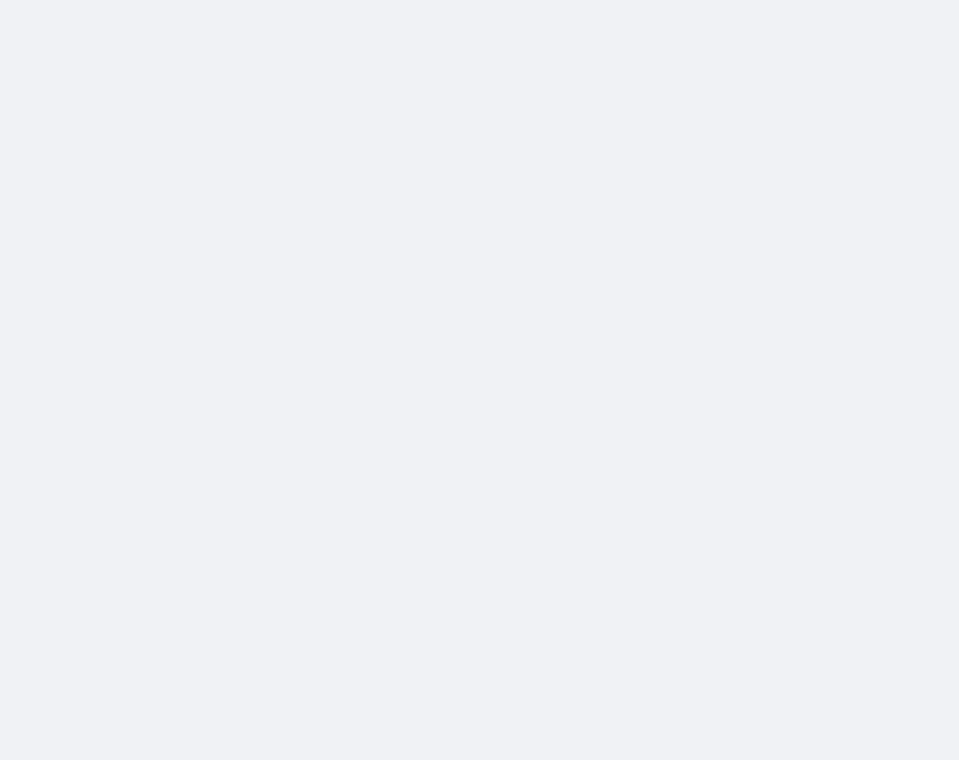
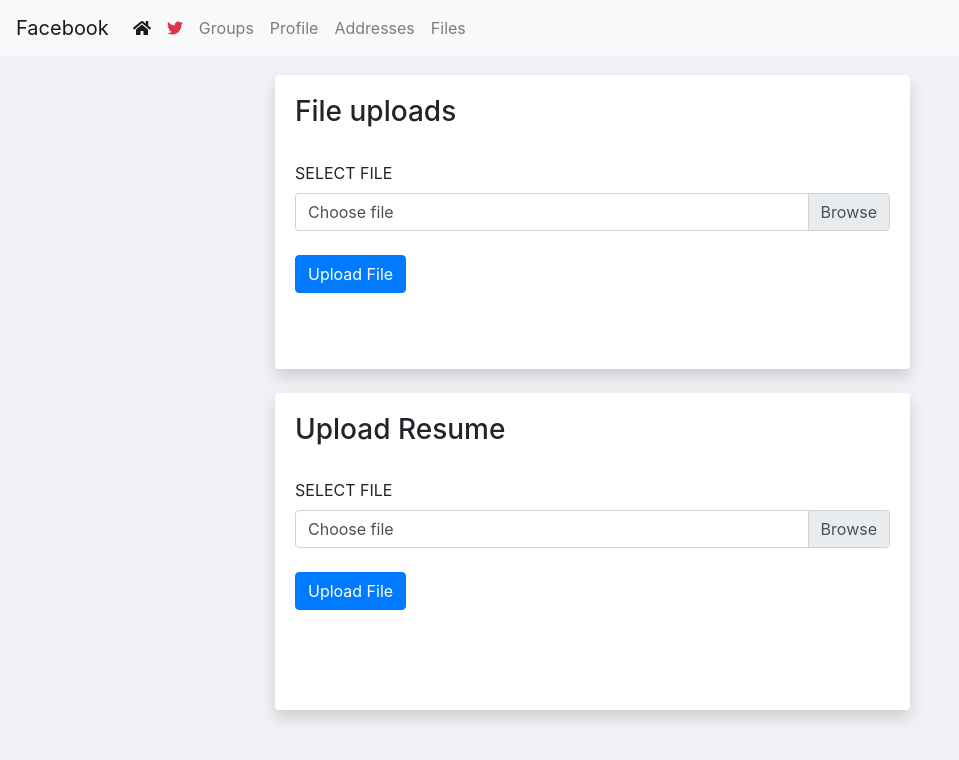
Before and after one commit to Bhargav-ui/faceBook, a React (Create React App) app: page /files in a window 1280 px wide. Shown: the top 760 px of the page, without its empty margins (0-959 px from the left). Built offline with nearby package versions, Linux system fonts and the light colour scheme.

Commit message:
images upload

```diff
--- a/src/App.js
+++ b/src/App.js
@@ -8,6 +8,7 @@ import Home from './components/Home/Home';
 import Profile from "./components/Profile/Profile";
 import RecoverPassword from "./components/Profile/RecoverPassword";
 import Addresses from "./components/Addresses/Addresses";
+import Files from "./components/Files/Files";
 
 function App() {
   return (
@@ -19,6 +20,7 @@ function App() {
           <Route exact path="/profile" component={Profile} />
           <Route exact path="/recover_password" component={RecoverPassword} />
           <Route exact path="/addresses" component={Addresses} />
+          <Route exact path="/files" component={Files} />
         </Switch>
       </BrowserRouter>
     </>
--- /dev/null
+++ b/src/apis/Files.js
@@ -0,0 +1,12 @@
+import axios from "axios";
+
+export const uploadFileApi = (source, file) => {
+  let form = new FormData();
+  form.append("source", source);
+  form.append("uploaded_file", file);
+
+  return axios.post(
+    "https://www.edstaack.com/api/learning/file_uploads.php",
+    form
+  );
+};
--- /dev/null
+++ b/src/components/Files/Files.js
@@ -0,0 +1,225 @@
+import { useState } from "react";
+import { uploadFileApi } from "../../apis/Files";
+import Nav from "../Home/Nav";
+
+const Files = () => {
+  // Messages
+  const [fileMsg, setFileMsg] = useState("");
+  const [apiMsg, setApiMsg] = useState("");
+
+  // values
+  const [file, setFile] = useState([]);
+  const [allowedMimeTypes, setAllowedMimeTypes] = useState([
+    "image/bmp",
+    "image/gif",
+    "image/jpeg",
+    "image/png",
+    "image/svg+xml",
+    "image/webm",
+  ]);
+  const [imagePath, setImagePath] = useState("");
+
+  const uploadFile = () => {
+    console.log(file);
+    let noOfErrors = 0;
+    let fileTypeError = 1;
+    if (file.length == 0) {
+      noOfErrors = 1;
+      setFileMsg("Please select image");
+    }
+
+    if (file.length > 0) {
+      allowedMimeTypes.map((type) => {
+        if (type == file[0].type) {
+          fileTypeError = 0;
+        }
+      });
+      if (fileTypeError == 1) {
+        noOfErrors = 1;
+        setFileMsg("Images only allowed");
+      } else {
+        // 1 kb  = 1024 bytes
+        // 1 mb = 1024 KB
+        // 2 MB  = 2 * 1024 * 1024 bytes
+        if (file[0].size > 2097152) {
+          noOfErrors = 1;
+          setFileMsg("Max allowed size is 2 MB");
+        } else {
+          setFileMsg("");
+        }
+      }
+    }
+
+    if (noOfErrors == 0) {
+      uploadFileApi("react app", file[0]).then((response) => {
+        console.log(response);
+        if (response.data.result == "success") {
+          setApiMsg(response.data.data.imagePath);
+          setImagePath(response.data.data.imagePath);
+        } else {
+          setApiMsg(response.data.msg);
+        }
+      });
+    }
+  };
+
+  // Resume varibales
+  const [doc, setDoc] = useState([]);
+  const [docMsg, setDocMsg] = useState("");
+  const [docApiMsg, setDocApiMsg] = useState("");
+  const [allowedDocTypes, setAllowedDocTypes] = useState([
+    "application/msword",
+    "application/vnd.openxmlformats-officedocument.wordprocessingml.document",
+    "application/pdf",
+    "text/plain",
+  ]);
+  const [docPath, setDocPath] = useState("");
+
+  const uploadDoc = () => {
+    console.log(doc);
+    let noOfErrors = 0;
+    let fileTypeError = 1;
+    if (doc.length == 0) {
+      noOfErrors = 1;
+      setDocMsg("please select document");
+    } else {
+      setDocMsg("");
+    }
+
+    if (doc.length > 0) {
+      allowedDocTypes.map((type) => {
+        if (type == doc[0].type) {
+          fileTypeError = 0;
+        }
+      });
+      if (fileTypeError == 1) {
+        noOfErrors = 1;
+        setDocMsg("Please select word or pdf or text files");
+      } else {
+        if (doc[0].size > 2097152) {
+          noOfErrors = 1;
+          setDocMsg("Max 2MB only allowed");
+        } else {
+          setDocMsg("");
+        }
+      }
+    }
+
+    if (noOfErrors == 0) {
+      uploadFileApi("react app", doc[0]).then((response) => {
+        if (response.data.result == "success") {
+          setDocPath(response.data.data.imagePath);
+        } else {
+          setDocApiMsg(response.data.msg);
+        }
+      });
+    }
+  };
+
+  return (
+    <div className="container  fixed-top-padding">
+      <Nav />
+      <div className="row">
+        <div className="col-lg-2"></div>
+        <div className="col-lg-7">
+          <div className="card shadow border-0">
+            <div className="card-body">
+              <h3>File uploads</h3>
+              <div className="row">
+                <div className="col-lg-12 mt-4">
+                  <label>SELECT FILE</label>
+                  <div className="custom-file">
+                    <input
+                      type="file"
+                      className="custom-file-input"
+                      onChange={(e) => setFile(e.target.files)}
+                    />
+                    <label
+                      className="custom-file-label"
+                      htmlFor="inputGroupFile02"
+                    >
+                      Choose file
+                    </label>
+                  </div>
+                  <span className="text-danger">{fileMsg}</span>
+                </div>
+                <div className="col-lg-12 mt-4 mb-3">
+                  <button
+                    type="button"
+                    className="btn btn-primary"
+                    onClick={uploadFile}
+                  >
+                    Upload File
+                  </button>
+                </div>
+                <div className="col-lg-12 mt-4">
+                  <p>{apiMsg}</p>
+                </div>
+              </div>
+            </div>
+          </div>
+        </div>
+      </div>
+      {/* pdf or document uploader */}
+      <div className="row mt-4">
+        <div className="col-lg-2"></div>
+        <div className="col-lg-7">
+          <div className="card shadow border-0">
+            <div className="card-body">
+              <h3>Upload Resume</h3>
+              <div className="row">
+                <div className="col-lg-12 mt-4">
+                  <label>SELECT FILE</label>
+                  <div className="custom-file">
+                    <input
+                      type="file"
+                      className="custom-file-input"
+                      onChange={(e) => setDoc(e.target.files)}
+                    />
+                    <label
+                      className="custom-file-label"
+                      htmlFor="inputGroupFile02"
+                    >
+                      Choose file
+                    </label>
+                  </div>
+                  <span className="text-danger">{docMsg}</span>
+                </div>
+                <div className="col-lg-12 mt-4 mb-3">
+                  <button
+                    type="button"
+                    className="btn btn-primary"
+                    onClick={uploadDoc}
+                  >
+                    Upload File
+                  </button>
+                </div>
+                <div className="col-lg-12 mt-4">
+                  <p>{docApiMsg}</p>
+                </div>
+                <div className="col-lg-12 mt-4">
+                  {docPath.length > 0 && (
+                    <iframe
+                      src={
+                        "https://docs.google.com/gview?url=" +
+                        docPath +
+                        "&embedded=true"
+                      }
+                      className="doc-viewer"
+                      frameBorder="0"
+                      scrolling="auto"
+                      height="100%"
+                      width="100%"
+                    ></iframe>
+                  )}
+                </div>
+              </div>
+            </div>
+          </div>
+        </div>
+      </div>
+    </div>
+  );
+};
+
+export default Files;
--- a/src/components/Home/Nav.js
+++ b/src/components/Home/Nav.js
@@ -65,6 +65,11 @@ const Nav = () => {
               Addresses
             </Link>
           </li>
+          <li className="nav-item">
+            <Link className="nav-link" to="/files">
+              Files
+            </Link>
+          </li>
         </ul>
       </div>
     </nav>
```
